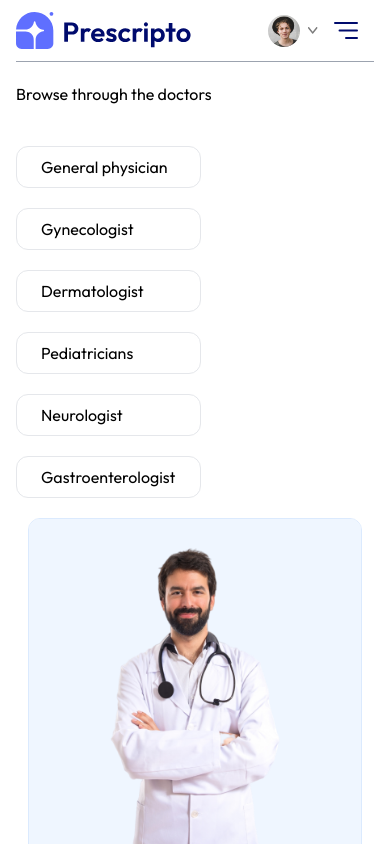
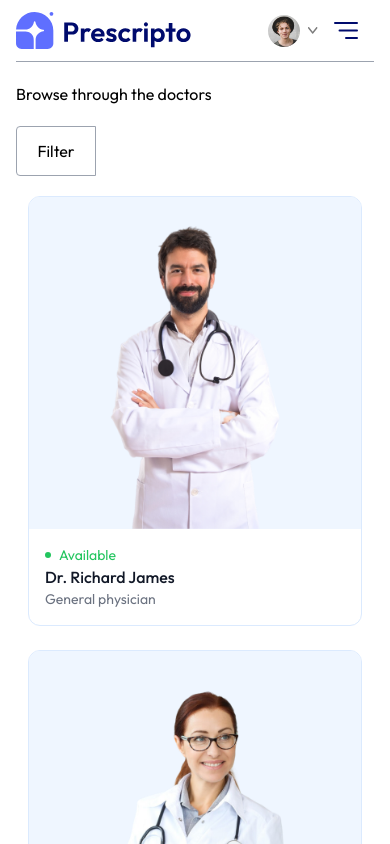
Before and after one commit to prabodhahdev/DocBook, a React (Vite) app in the folder frontend/: page /doctors in a window 390 px wide. Shown: the top 844 px of the page. Built offline with nearby package versions, Linux system fonts and the light colour scheme.

Commit message:
doctors filter button for responsive

```diff
--- a/frontend/src/pages/Doctors.jsx
+++ b/frontend/src/pages/Doctors.jsx
@@ -6,7 +6,9 @@ const Doctors = () => {
   const {speciality}=useParams();
   const navigate=useNavigate();
   const {doctors}=useContext(AppContext);
+
   const [filteredDoctors,setFilterdDoctors]=useState(doctors);
+  const[fliterButton,setFilterButton]=useState(false)
 
   const filterBySpeciality=()=>{
     const SpecialDoctors= doctors.filter(doctor=>doctor.speciality===speciality);
@@ -26,9 +28,10 @@ const Doctors = () => {
     <div className=''>
             <p>Browse through the doctors</p>
       <div className='flex flex-col sm:flex-row py-5 items-start'>
+        <button onClick={()=>setFilterButton(prev=>!prev)} className={`py-3 border border-gray-400 w-20 rounded-s ${fliterButton ? 'bg-primary text-white':'sm:hidden'}`}>Filter</button>
       {/*-- LEFT SIDE-*/}
-      <div className=''>
-        <ul className=' mr-4'>
+      <div >
+        <ul className={`mr-4  flex-col ${fliterButton ? 'flex':'hidden sm:flex'} `}>
           <li onClick={()=>speciality === 'General physician' ?navigate('/doctors'):navigate('/doctors/General physician')} className= {`border bg-white rounded-xl cursor-pointer hover:bg-blue-50  mt-5 py-2 px-6 ${speciality==="General physician"?"bg-indigo-100 text-black" :""}`}>General physician</li>
           <li onClick={()=>speciality === 'Gynecologist' ?navigate('/doctors'):navigate('/doctors/Gynecologist')} className= {`border bg-white rounded-xl cursor-pointer hover:bg-blue-50  mt-5 py-2 px-6 ${speciality==="Gynecologist"?"bg-indigo-100 text-black" :""}`}>Gynecologist</li>
           <li onClick={()=>speciality === 'Dermatologist' ?navigate('/doctors'):navigate('/doctors/Dermatologist')} className= {`border bg-white rounded-xl cursor-pointer hover:bg-blue-50  mt-5 py-2 px-6 ${speciality==="Dermatologist"?"bg-indigo-100 text-black" :""}`}>Dermatologist</li>
```
